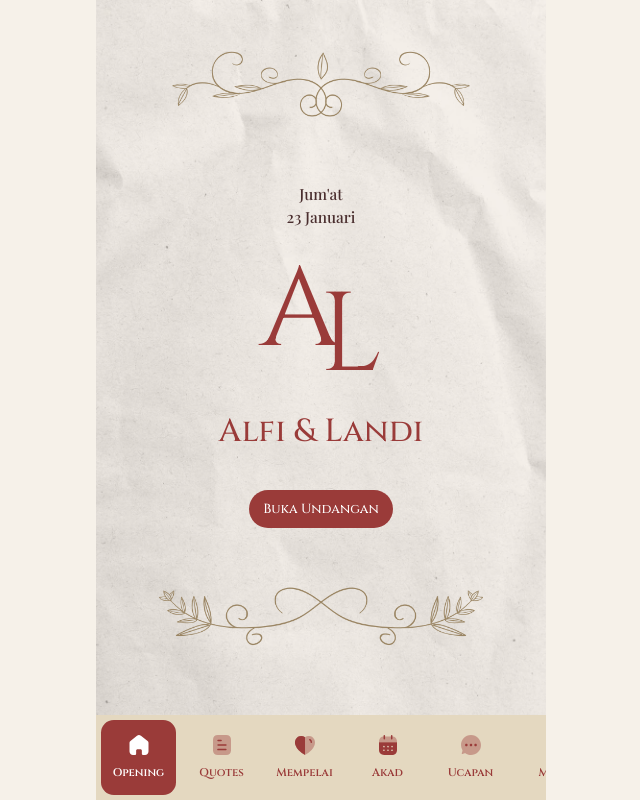
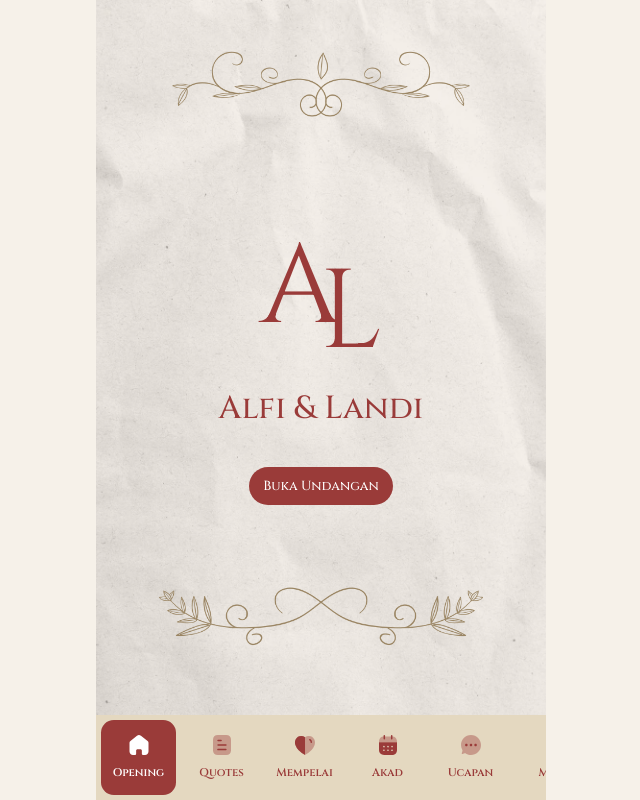
Before and after one commit to aru1k/wedding-al, a plain HTML site: page index.html in a window 1280 px wide. Shown: the whole page, without its empty margins (319-959 px from the left). Drawn offline with nearby package versions, Linux system fonts and the light colour scheme; no server answers; a web font is replaced by a local one.

Commit message:
Remove date paragraph from opening section

```diff
--- a/index.html
+++ b/index.html
@@ -26,7 +26,6 @@
       <!-- OPENING -->
       <section class="page page-opening" id="opening">
         <div class="frame">
-          <p class="">Jum'at<br>23 Januari</p>
           <div class="monogram">
           <span>A</span>
           <span>L</span>
```
